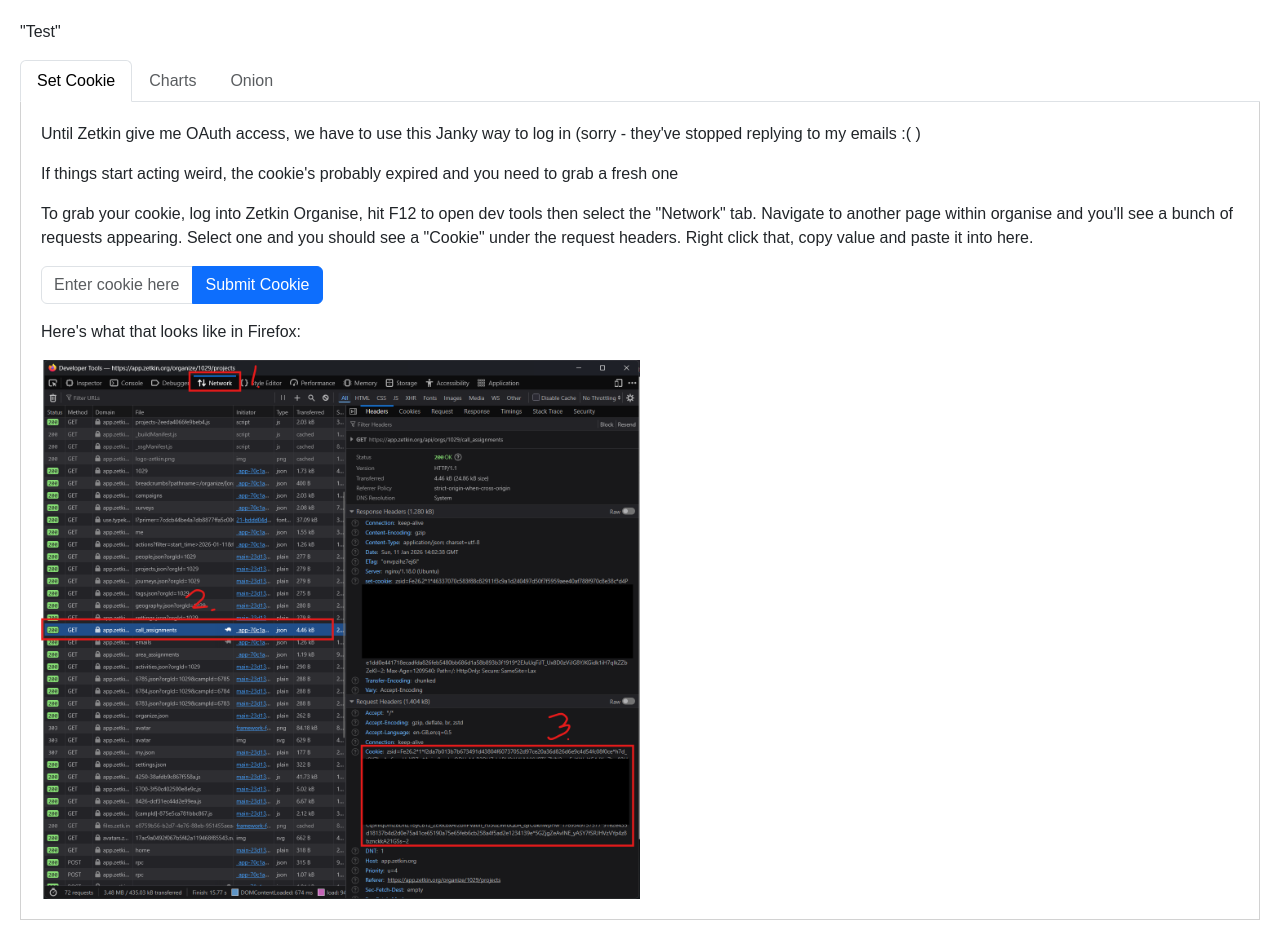
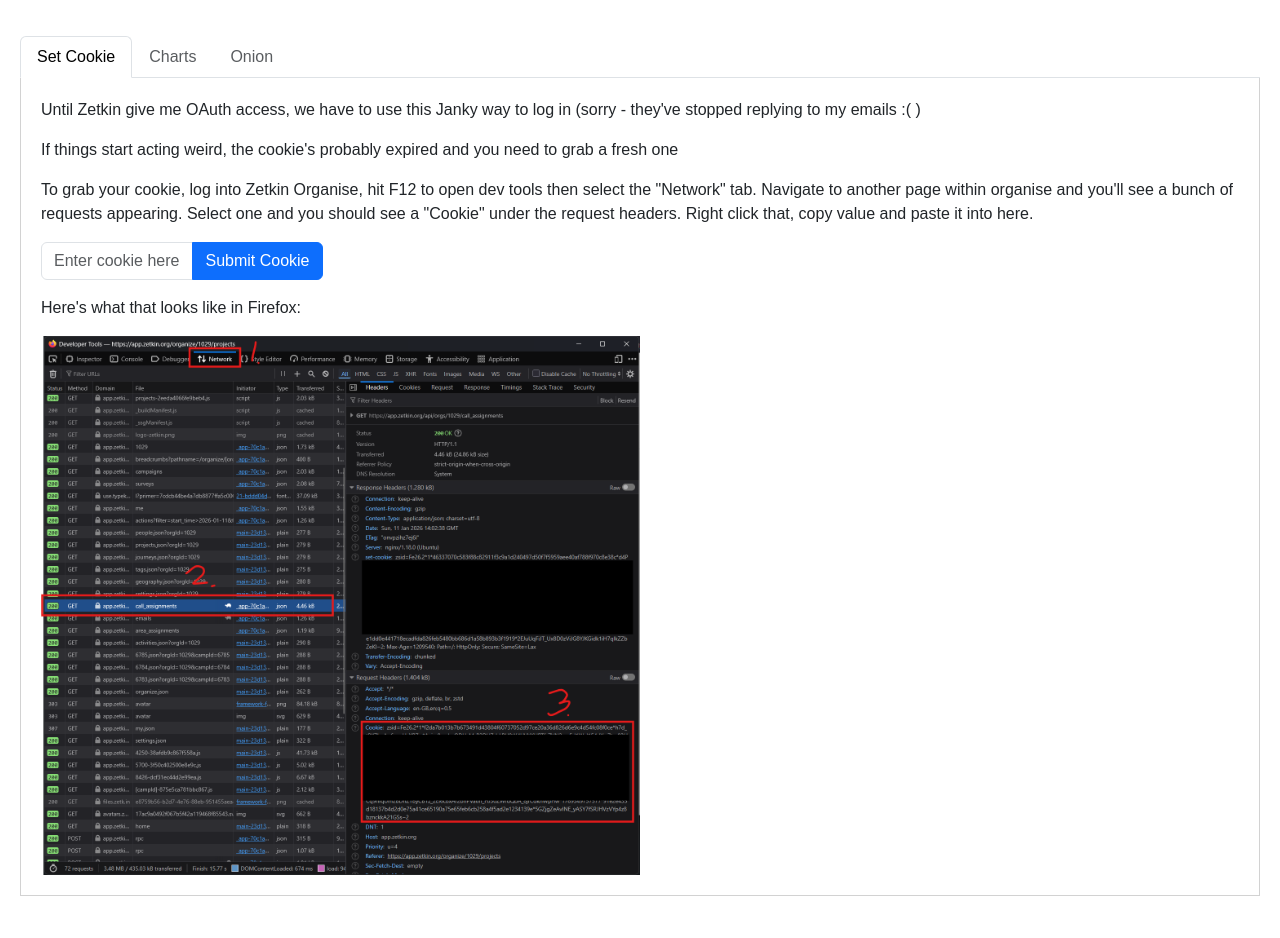
Before and after one commit to stephen-cripps/zetkin-reporter, a React (Create React App) app in the folder Client/: page / in a window 1280 px wide. After the commit the page ends 916 px from the top, so only its background shows below. Built offline with nearby package versions, Linux system fonts and the light colour scheme.

Commit message:
Removes Test

```diff
--- a/Client/src/App.js
+++ b/Client/src/App.js
@@ -25,8 +25,6 @@
             <div className='spinner'></div>
           </div>
         )}
-
-        <p>"Test"</p>
 
         <Tabs activeKey={activeTab} onSelect={(k) => setActiveTab(k)} className='mt-3'>
           <Tab eventKey='cookie' title='Set Cookie'>
```
